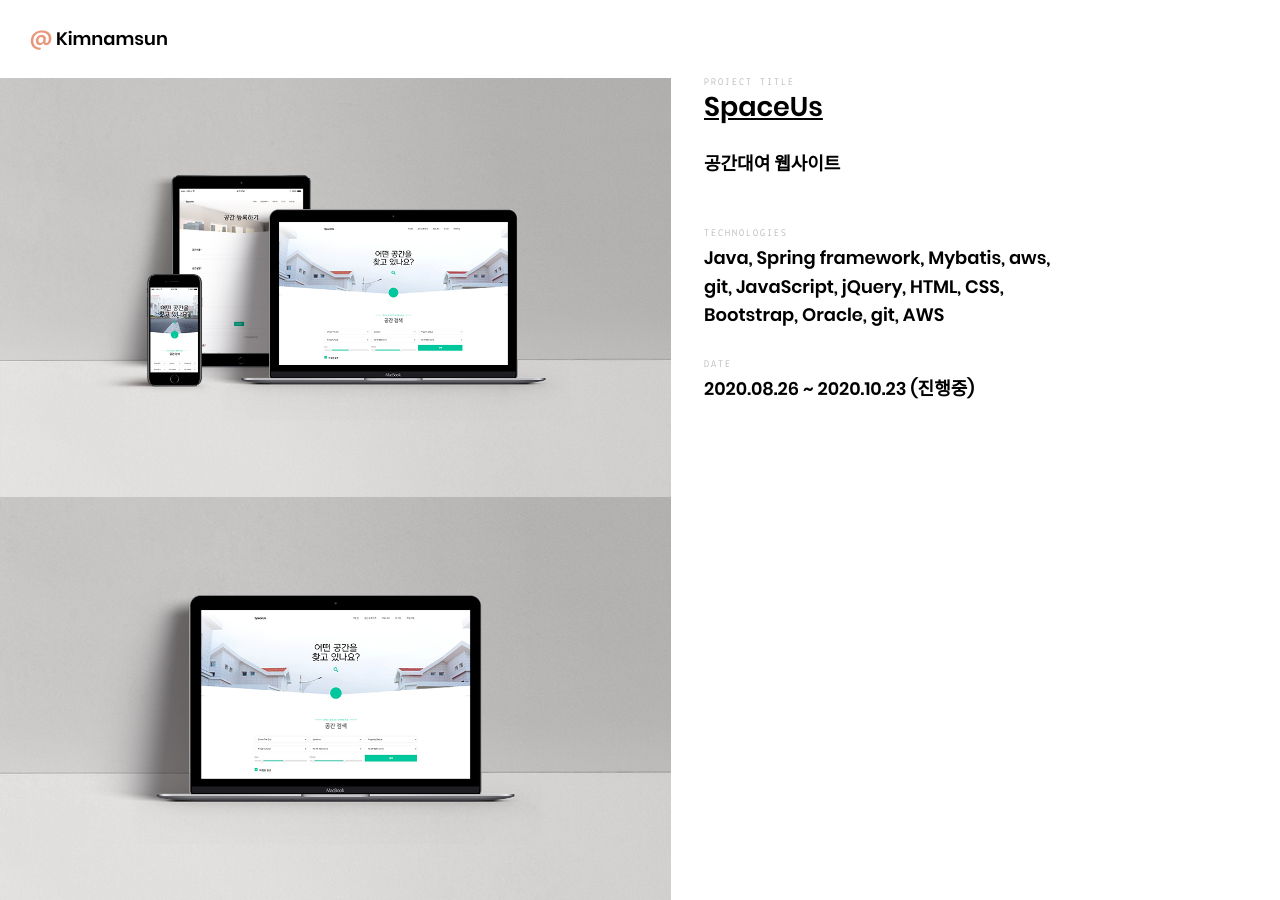
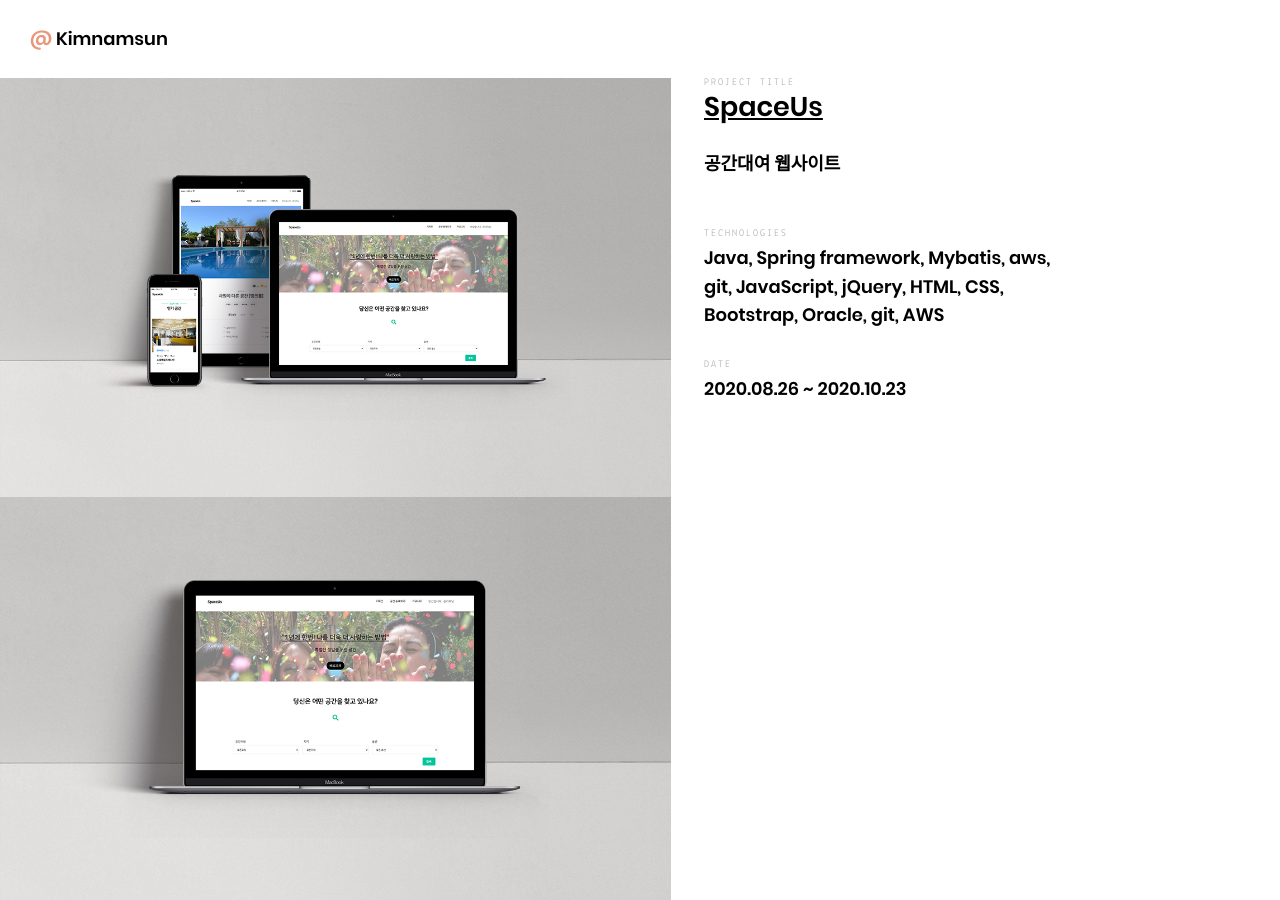
Before and after one commit to kimnamsun/kimnamsun.github.io, a Jekyll site: the page built from _posts/projects/2020-09-07-spaceus.md, in a window 1280 px wide and 900 px high. Built offline with Jekyll 4.4.1, drawn with Linux system fonts in a browser that asks for light colours.

Commit message:
update spaceus

```diff
--- a/_posts/projects/2020-09-07-spaceus.md
+++ b/_posts/projects/2020-09-07-spaceus.md
@@ -12,7 +12,7 @@ project:
   url: "https://github.com/skskdmsdl/spaceUs"
   logo: "/assets/images/projects/SpaceUs/logo.jpg"
   tech: "Java, Spring framework, Mybatis, aws, git, JavaScript, jQuery, HTML, CSS, Bootstrap, Oracle, git, AWS"
-  date: "2020.08.26 ~ 2020.10.23 (진행중)"
+  date: "2020.08.26 ~ 2020.10.23"
 
 images:
   - image:
```
Also changed, not shown: assets/images/projects/SpaceUs/desktop.jpg, assets/images/projects/SpaceUs/devices.jpg, assets/images/projects/SpaceUs/mobile.jpg.
